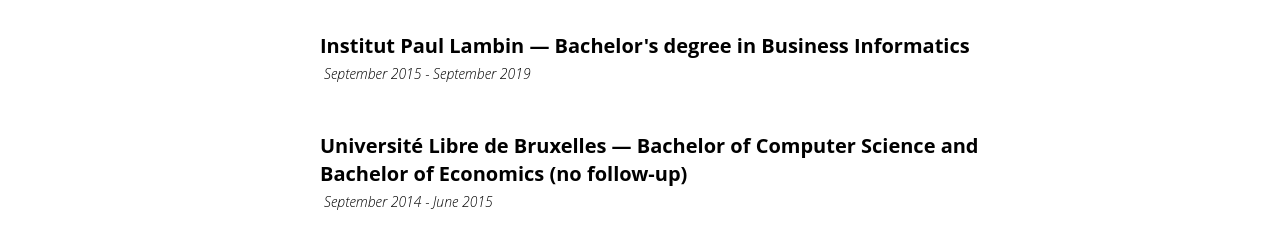
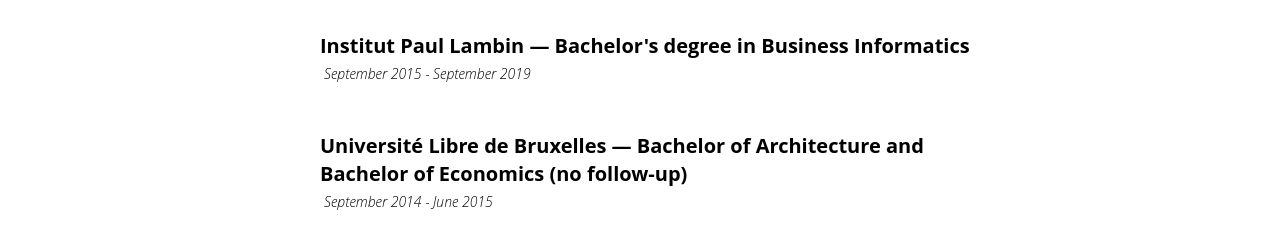
Before and after one commit to UnknownKido/roland-cv, a React (Create React App) app in the folder roland-cv-frontend/: page / in a window 1280 px wide. Shown: the part 1960-2198 px from the top of the page. Built offline with nearby package versions, Linux system fonts and the light colour scheme.

Commit message:
fix bachelor txt

```diff
--- a/roland-cv-frontend/src/App.js
+++ b/roland-cv-frontend/src/App.js
@@ -59,7 +59,7 @@
             end_d="September 2019"
           />
           <ExperienceBox
-            job_title="Université Libre de Bruxelles — Bachelor of Computer Science and Bachelor of Economics (no follow-up)"
+            job_title="Université Libre de Bruxelles — Bachelor of Architecture and Bachelor of Economics (no follow-up)"
             start_d="September 2014"
             end_d="June 2015"
           />
```
